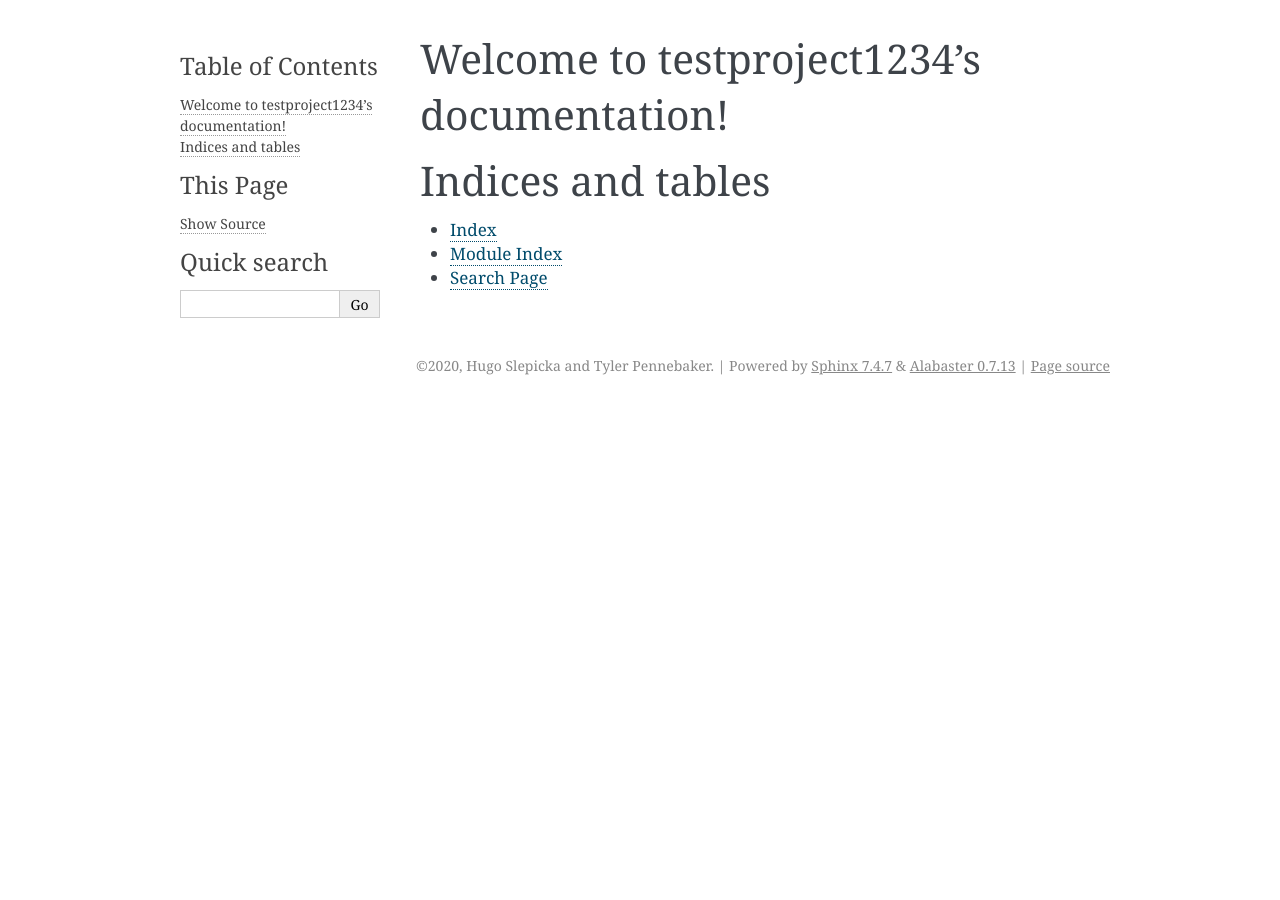
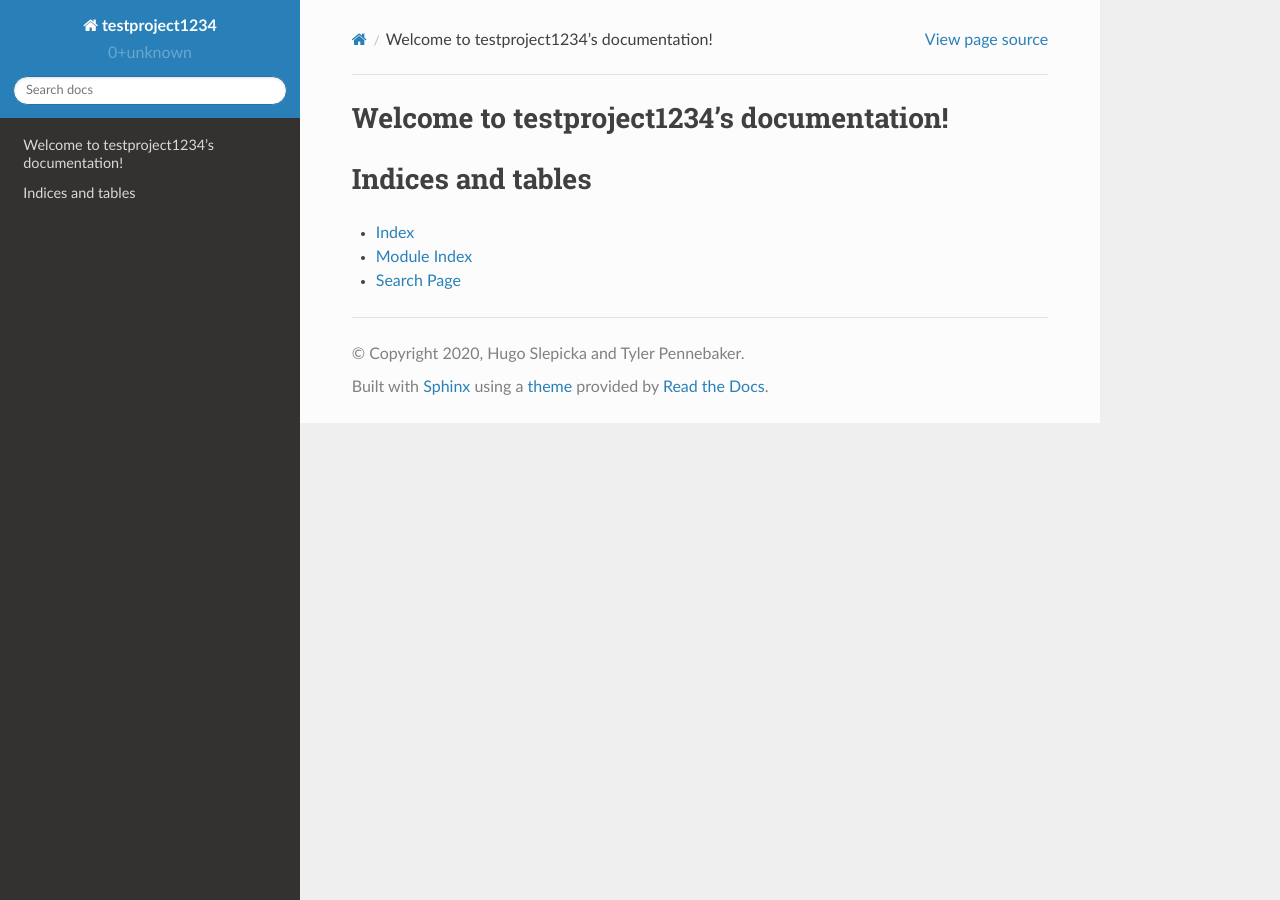
Before and after one commit to goerz-testing/testproject1234, a Sphinx documentation site: the page built from docs/source/index.rst, in a window 1280 px wide. Built offline with Sphinx 7.4.7 and the Read the Docs theme 2.0.0, drawn with Linux system fonts in a browser that asks for light colours; some of the changed lines change nothing that is shown.

Commit message:
Customize sphinx conf.py.

```diff
--- a/docs/source/conf.py
+++ b/docs/source/conf.py
@@ -3,6 +3,15 @@
 # This file only contains a selection of the most common options. For a full
 # list see the documentation:
 # https://www.sphinx-doc.org/en/master/usage/configuration.html
+
+
+import datetime
+import os
+import sys
+
+import testproject1234
+import sphinx_rtd_theme
+
 
 # -- Path setup --------------------------------------------------------------
 
@@ -10,19 +19,25 @@
 # add these directories to sys.path here. If the directory is relative to the
 # documentation root, use os.path.abspath to make it absolute, like shown here.
 #
-# import os
-# import sys
-# sys.path.insert(0, os.path.abspath('.'))
+module_path = os.path.join(os.path.dirname(os.path.abspath(__file__)),'../../')
+sys.path.insert(0, module_path)
 
 
 # -- Project information -----------------------------------------------------
 
 project = 'testproject1234'
-copyright = '2020, Hugo Slepicka and Tyler Pennebaker'
+year = datetime.datetime.now().year
+copyright = f'{year}, Hugo Slepicka and Tyler Pennebaker'
 author = 'Hugo Slepicka and Tyler Pennebaker'
 
-# The full version, including alpha/beta/rc tags
-release = 'v0.4'
+# The version info for the project you're documenting, acts as replacement for
+# |version| and |release|, also used in various other places throughout the
+# built documents.
+#
+# The short X.Y version.
+version = testproject1234.__version__
+# The full version, including alpha/beta/rc tags.
+release = testproject1234.__version__
 
 
 # -- General configuration ---------------------------------------------------
@@ -30,26 +45,125 @@
 # Add any Sphinx extension module names here, as strings. They can be
 # extensions coming with Sphinx (named 'sphinx.ext.*') or your custom
 # ones.
-extensions = [
-]
+extensions = ['sphinx.ext.autodoc',
+              'sphinx.ext.todo',
+              'sphinx.ext.autosummary',
+              'sphinx.ext.intersphinx',
+              'sphinx.ext.napoleon',
+              'IPython.sphinxext.ipython_directive',
+              'IPython.sphinxext.ipython_console_highlighting',
+              'sphinx.ext.autosectionlabel']
 
 # Add any paths that contain templates here, relative to this directory.
 templates_path = ['_templates']
 
+autosummary_generate = True
+
+# The language for content autogenerated by Sphinx. Refer to documentation
+# for a list of supported languages.
+#
+# This is also used if you do content translation via gettext catalogs.
+# Usually you set "language" from the command line for these cases.
+language = None
+
 # List of patterns, relative to source directory, that match files and
 # directories to ignore when looking for source files.
-# This pattern also affects html_static_path and html_extra_path.
+# This patterns also effect to html_static_path and html_extra_path
 exclude_patterns = []
 
+# The reST default role (used for this markup: `text`)
+default_role = 'any'
 
-# -- Options for HTML output -------------------------------------------------
+# The name of the Pygments (syntax highlighting) style to use.
+pygments_style = 'sphinx'
+
+# If true, `todo` and `todoList` produce output, else they produce nothing.
+todo_include_todos = False
+
+# The suffix(es) of source filenames.
+# You can specify multiple suffix as a list of string:
+source_suffix = '.rst'
+
+# The master toctree document.
+master_doc = 'index'
+
+
+# -- Options for HTML output ----------------------------------------------
 
 # The theme to use for HTML and HTML Help pages.  See the documentation for
 # a list of builtin themes.
 #
-html_theme = 'alabaster'
+html_theme = 'sphinx_rtd_theme'
+
+# Theme options are theme-specific and customize the look and feel of a theme
+# further.  For a list of options available for each theme, see the
+# documentation.
+#
+# html_theme_options = {}
 
 # Add any paths that contain custom static files (such as style sheets) here,
 # relative to this directory. They are copied after the builtin static files,
 # so a file named "default.css" will overwrite the builtin "default.css".
-html_static_path = ['_static']
+# html_static_path = ['_static']
+html_static_path = []
+
+
+# -- Options for HTMLHelp output ------------------------------------------
+
+# Output file base name for HTML help builder.
+htmlhelp_basename = 'testproject1234doc'
+
+
+# -- Options for LaTeX output ---------------------------------------------
+
+latex_elements = {
+    # The paper size ('letterpaper' or 'a4paper').
+    #
+    # 'papersize': 'letterpaper',
+
+    # The font size ('10pt', '11pt' or '12pt').
+    #
+    # 'pointsize': '10pt',
+
+    # Additional stuff for the LaTeX preamble.
+    #
+    # 'preamble': '',
+
+    # Latex figure (float) alignment
+    #
+    # 'figure_align': 'htbp',
+}
+
+# Grouping the document tree into LaTeX files. List of tuples
+# (source start file, target name, title,
+#  author, documentclass [howto, manual, or own class]).
+latex_documents = [
+    (master_doc, 'testproject1234.tex', 'testproject1234 Documentation',
+     'Hugo Slepicka and Tyler Pennebaker', 'manual'),
+]
+
+
+# -- Options for manual page output ---------------------------------------
+
+# One entry per manual page. List of tuples
+# (source start file, name, description, authors, manual section).
+man_pages = [
+    (master_doc, 'testproject1234', 'testproject1234 Documentation',
+     [author], 1)
+]
+
+
+# -- Options for Texinfo output -------------------------------------------
+
+# Grouping the document tree into Texinfo files. List of tuples
+# (source start file, target name, title, author,
+#  dir menu entry, description, category)
+texinfo_documents = [
+    (master_doc, 'testproject1234', 'testproject1234 Documentation',
+     author, 'testproject1234', 'One line description of project.',
+     'Miscellaneous'),
+]
+
+# -- Sources of external documentation to cross-referencing----------------
+
+intersphinx_mapping = {'python': ('https://docs.python.org/3', None)}
```
